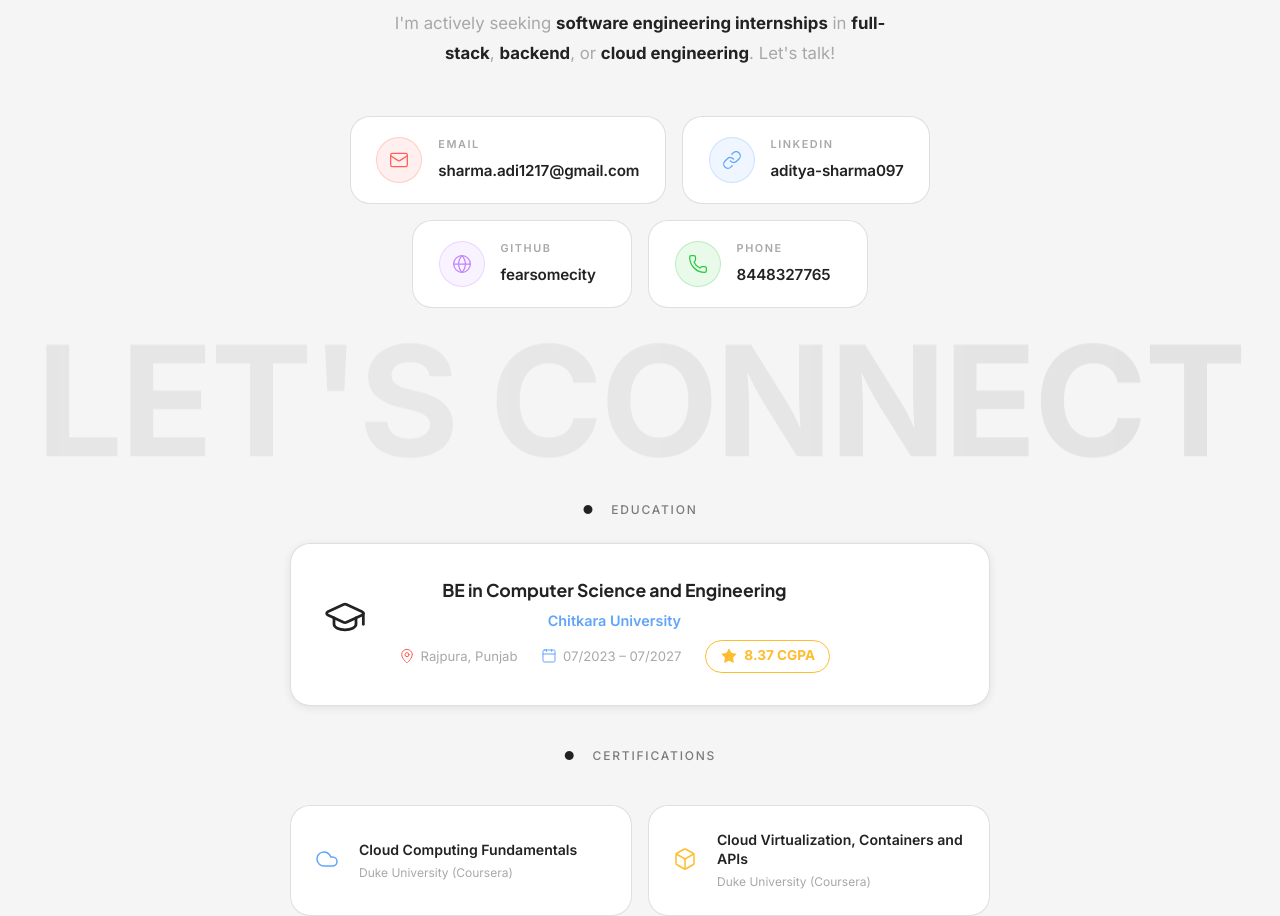
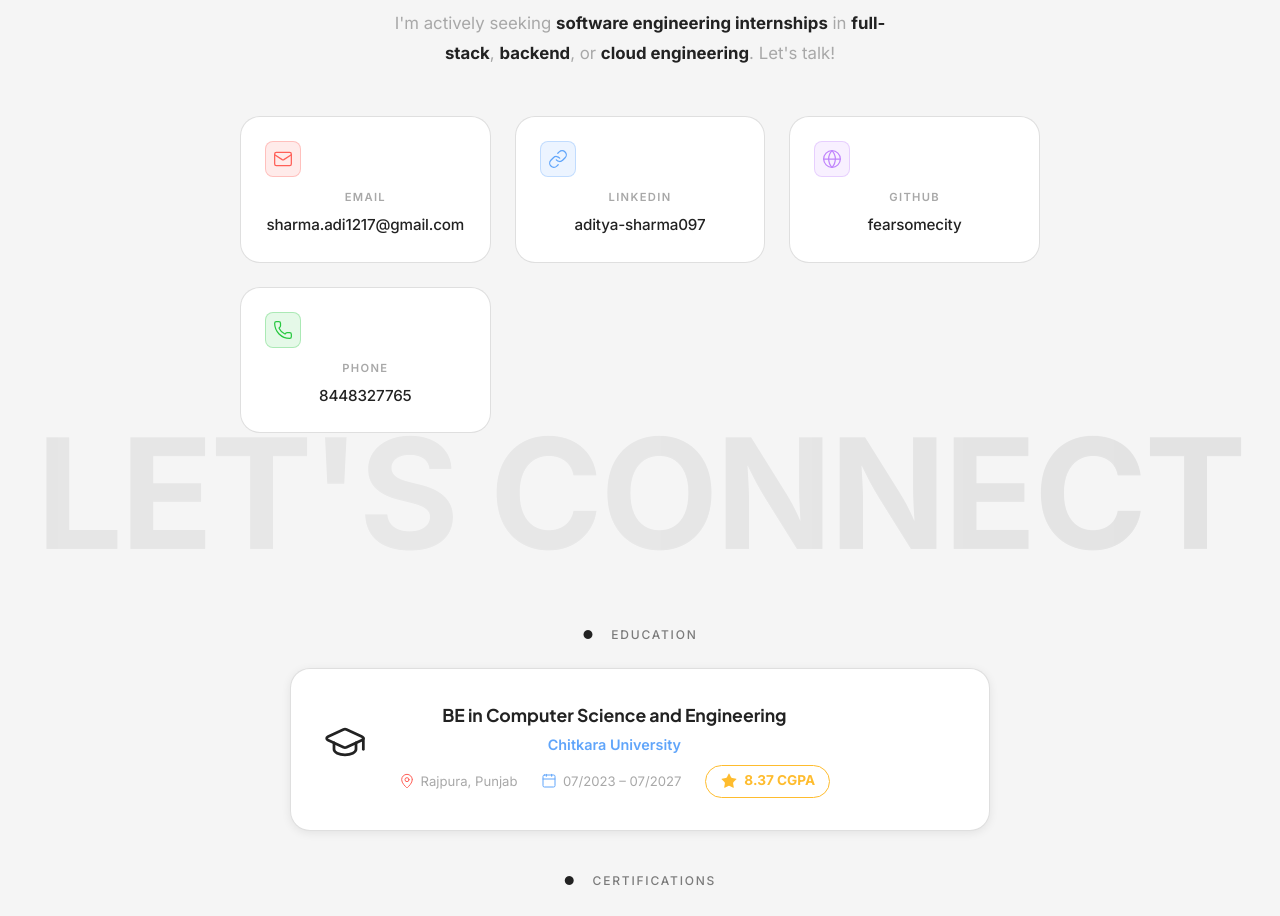
Before and after one commit to fearsomecity/port_adi, a React (Vite) app in the folder src/: page / in a window 1280 px wide. Shown: the part 4251-5167 px from the top of the page. Built offline with nearby package versions, Linux system fonts and the light colour scheme.

Commit message:
css change

```diff
--- a/src/src/styles/Contact.css
+++ b/src/src/styles/Contact.css
@@ -84,18 +84,21 @@
 
 /* Contact links */
 .contact-links {
-  display: flex;
-  justify-content: center;
-  flex-wrap: wrap;
-  gap: 1rem;
+  display: grid;
+  grid-template-columns: repeat(auto-fit, minmax(240px, 1fr));
+  gap: 1.5rem;
   margin-bottom: 3.5rem;
+  max-width: 900px;
+  margin-left: auto;
+  margin-right: auto;
 }
 
 .contact-link-card {
   display: flex;
-  align-items: center;
-  gap: 1rem;
-  padding: 1.2rem 1.6rem;
+  flex-direction: column;
+  align-items: flex-start;
+  gap: 0.75rem;
+  padding: 1.5rem;
   background: var(--bg-surface);
   border: 1px solid var(--border-subtle);
   border-radius: var(--radius-lg);
@@ -103,65 +106,83 @@
   cursor: pointer;
   position: relative;
   overflow: hidden;
-  min-width: 220px;
-  text-align: left;
-  backdrop-filter: blur(12px);
+  text-decoration: none;
+  color: inherit;
+}
+
+.contact-link-card::before {
+  content: "";
+  position: absolute;
+  top: 0;
+  left: -100%;
+  width: 100%;
+  height: 100%;
+  background: linear-gradient(90deg, transparent, color-mix(in srgb, var(--social-color) 10%, transparent), transparent);
+  transition: left 0.6s ease;
+  pointer-events: none;
 }
 
 [data-theme="dark"] .contact-link-card {
-  border: 1.5px solid rgba(255, 255, 255, 0.25);
+  border: 1.5px solid rgba(255, 255, 255, 0.1);
 }
 
 .contact-link-card:hover {
   border-color: var(--social-color);
-  box-shadow: 0 8px 25px rgba(0, 0, 0, 0.1), 0 0 15px color-mix(in srgb, var(--social-color) 40%, transparent), 0 0 0 1px var(--social-color);
-  transform: translateY(-6px);
+  background: color-mix(in srgb, var(--social-color) 5%, var(--bg-surface));
+  transform: translateY(-2px);
 }
 
 [data-theme="dark"] .contact-link-card:hover {
-  box-shadow: 0 12px 35px rgba(0, 0, 0, 0.4), 0 0 20px color-mix(in srgb, var(--social-color) 30%, transparent), 0 0 0 1.5px var(--social-color);
+  border-color: var(--social-color);
+  background: color-mix(in srgb, var(--social-color) 8%, var(--bg-surface));
+}
+
+.contact-link-card:hover::before {
+  left: 100%;
 }
 
 .contact-link-icon {
-  width: 46px;
-  height: 46px;
-  border-radius: 50%;
-  background: color-mix(in srgb, var(--social-color) 10%, transparent);
-  border: 1px solid color-mix(in srgb, var(--social-color) 25%, transparent);
+  width: 36px;
+  height: 36px;
+  border-radius: 8px;
+  background: color-mix(in srgb, var(--social-color) 12%, transparent);
+  border: 1px solid color-mix(in srgb, var(--social-color) 30%, transparent);
   display: flex;
   align-items: center;
   justify-content: center;
-  font-size: 1.15rem;
+  font-size: 1rem;
   color: var(--social-color);
   flex-shrink: 0;
   transition: all 0.4s cubic-bezier(0.4, 0, 0.2, 1);
 }
 
 .contact-link-card:hover .contact-link-icon {
-  background: var(--social-color);
-  color: #FFFFFF;
+  background: color-mix(in srgb, var(--social-color) 20%, transparent);
   border-color: var(--social-color);
-  box-shadow: 0 0 20px color-mix(in srgb, var(--social-color) 30%, transparent);
-  transform: scale(1.08);
+  transform: scale(1.05);
 }
 
-.contact-link-info {}
+.contact-link-info {
+  display: flex;
+  flex-direction: column;
+  gap: 0.4rem;
+  width: 100%;
+}
 
 .contact-link-type {
-  font-size: 0.68rem;
+  font-size: 0.7rem;
   color: var(--text-muted);
   text-transform: uppercase;
-  letter-spacing: 0.14em;
+  letter-spacing: 0.12em;
   font-weight: 600;
-  display: block;
-  margin-bottom: 0.3rem;
 }
 
 .contact-link-value {
   font-size: 0.95rem;
   color: var(--text-primary);
-  font-weight: 600;
+  font-weight: 500;
   letter-spacing: -0.01em;
+  word-break: break-all;
 }
 
 /* CTA Button Area */
```
